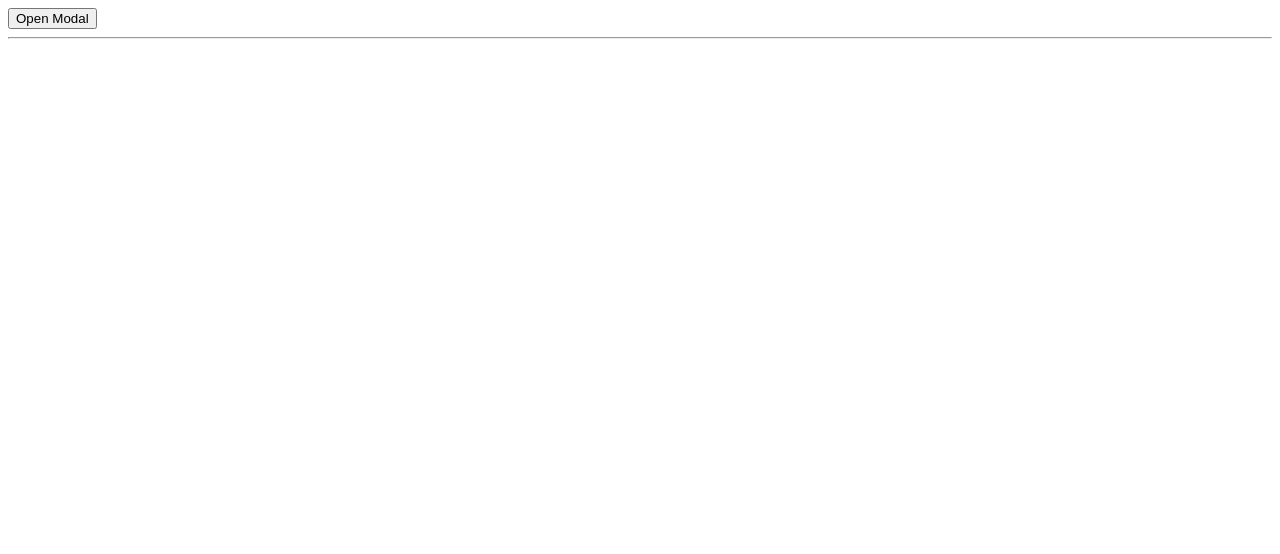
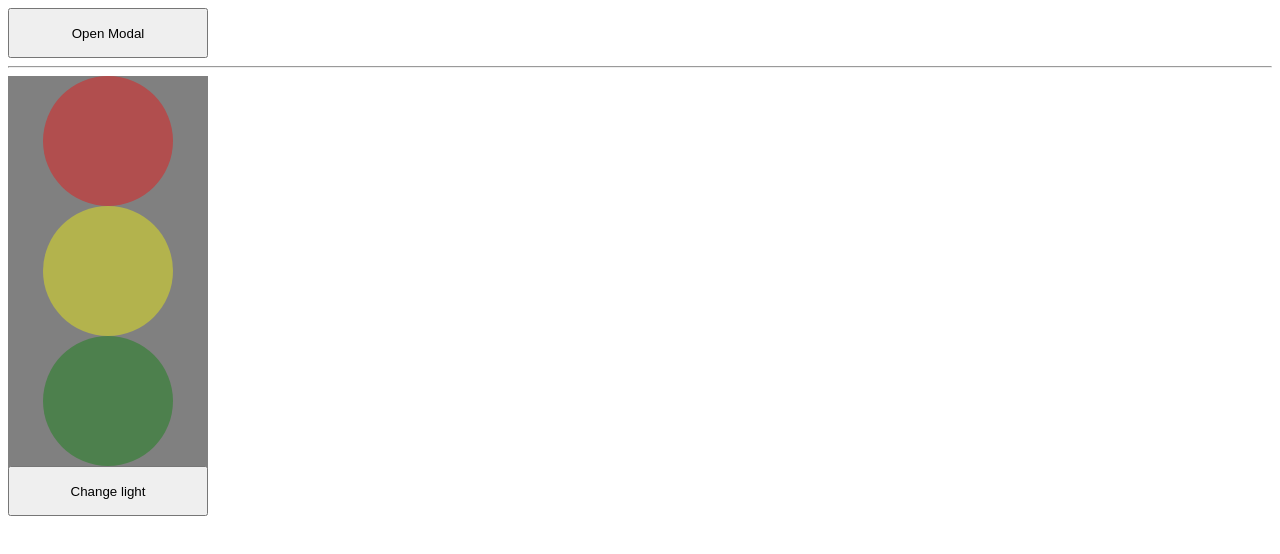
Before and after one commit to Dmytro-Ivashko/BR_homework_29, a plain HTML site: page index.html in a window 1280 px wide. Drawn offline with Linux system fonts and the light colour scheme.

Commit message:
3 getelement

```diff
--- a/3_traffic_light.js
+++ b/3_traffic_light.js
@@ -0,0 +1,8 @@
+
+let btn = document.getElementById('light_button');
+
+
+btn.onclick = function () {
+    red.style.opacity = "1.5";
+    yellow.style.opacity = "1.5";
+}
--- a/index.html
+++ b/index.html
@@ -19,8 +19,11 @@
         </div>
     </div>
     <hr>
-<div>
-    <div id="" class="light"></div>
+<div id="traffic_light">
+    <div id="red" class="light"></div>
+    <div id="yellow" class="light"></div>
+    <div id="green" class="light"></div>
+    <button id="light_button">Change light</button>
 </div>
 
     <!-- <script src="1_list.js"></script> -->
--- a/traffic.css
+++ b/traffic.css
@@ -0,0 +1,35 @@
+#traffic_light {
+    display: inline-block;
+    background-color: gray;
+    height: 400px;
+    width: 200px;
+}
+.light {
+    padding: 15px;
+    width: 100px;
+    height: 100px;
+    margin: auto;
+    background-color: white;
+    border-radius: 50%;
+}
+
+button {
+    width: 200px;
+    height: 50px;
+}
+
+#red {
+    background-color: rgb(251, 3, 3);
+    opacity: 0.4;
+
+}
+
+#yellow {
+    background-color: yellow;
+    opacity: 0.4;
+}
+
+#green {
+    background-color: green;
+    opacity: 0.4
+}
```
